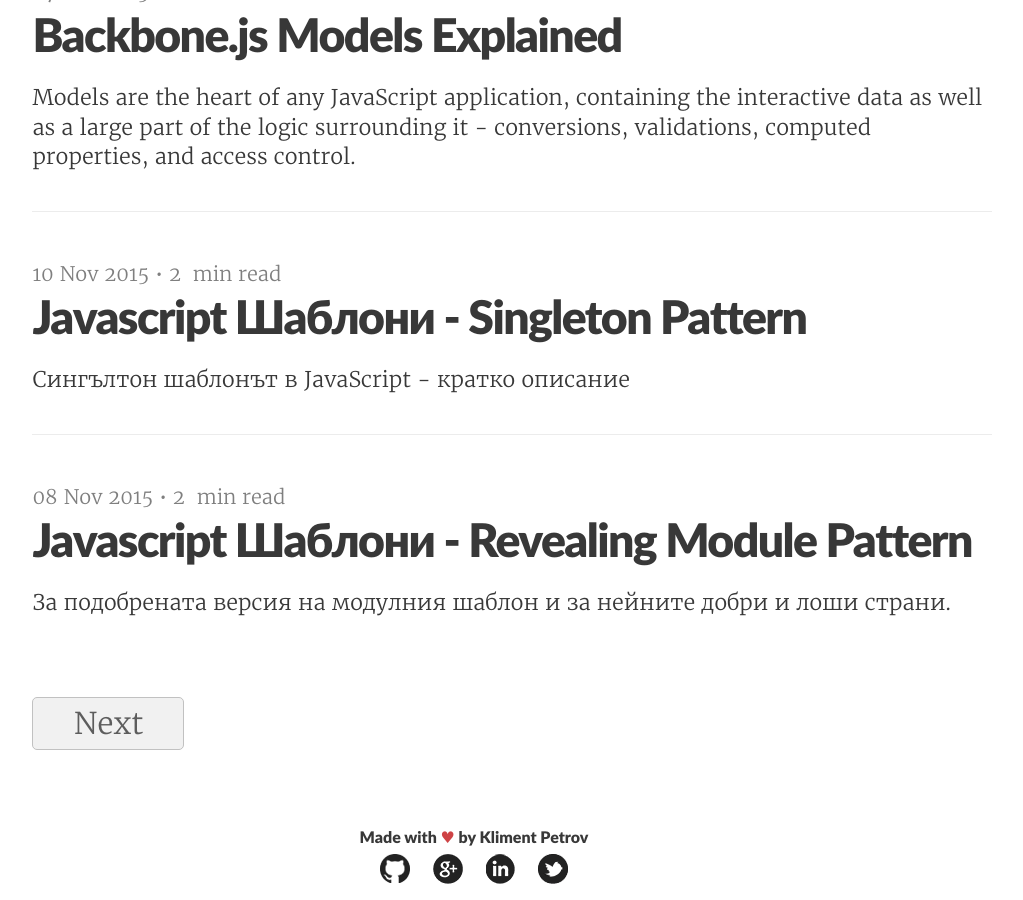
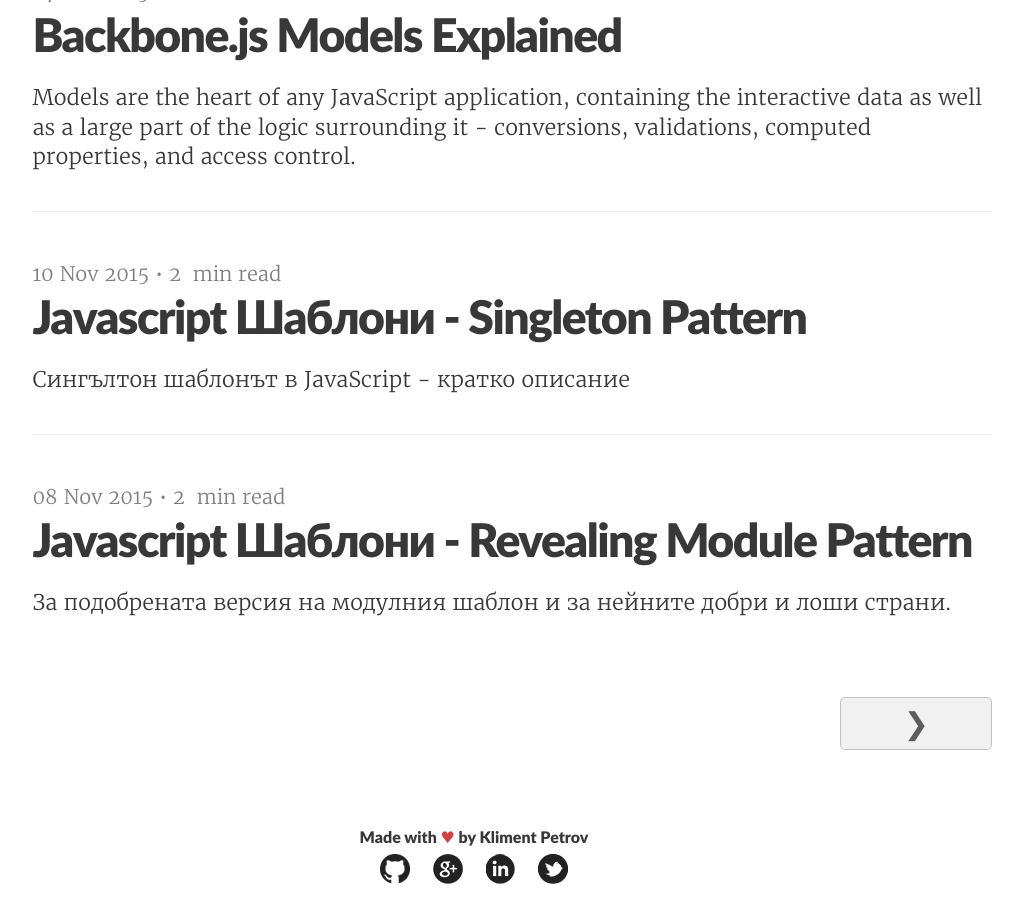
Before and after one commit to KleoPetroff/kleopetroff.github.io, a Jekyll site: the page built from index.html, in a window 1280 px wide and 900 px high, scrolled down 1422 px. Shown: the whole window, without its empty margins (166-1189 px from the left). Built offline with Jekyll 4.4.1, drawn with Linux system fonts in a browser that asks for light colours; the list of posts is cut into pages by our own code.

Commit message:
switch next and previous button places

```diff
--- a/_includes/pagination.html
+++ b/_includes/pagination.html
@@ -1,12 +1,12 @@
 <div class="pagination twelve column">
   {% if paginator.previous_page %}
-    <a href="{{ paginator.previous_page_path }}" class="previous">Previous</a>
+    <a href="{{ paginator.previous_page_path }}" class="next">&#10094;</a>
+  {% else %}
+    <span class="next">Next</span>
+  {% endif %}
+  {% if paginator.next_page %}
+    <a href="{{ paginator.next_page_path }}" class="previous">&#10095;</a>
   {% else %}
     <span class="previous">Previous</span>
   {% endif %}
-  {% if paginator.next_page %}
-    <a href="{{ paginator.next_page_path }}" class="next">Next</a>
-  {% else %}
-    <span class="next ">Next</span>
-  {% endif %}
 </div>
```
